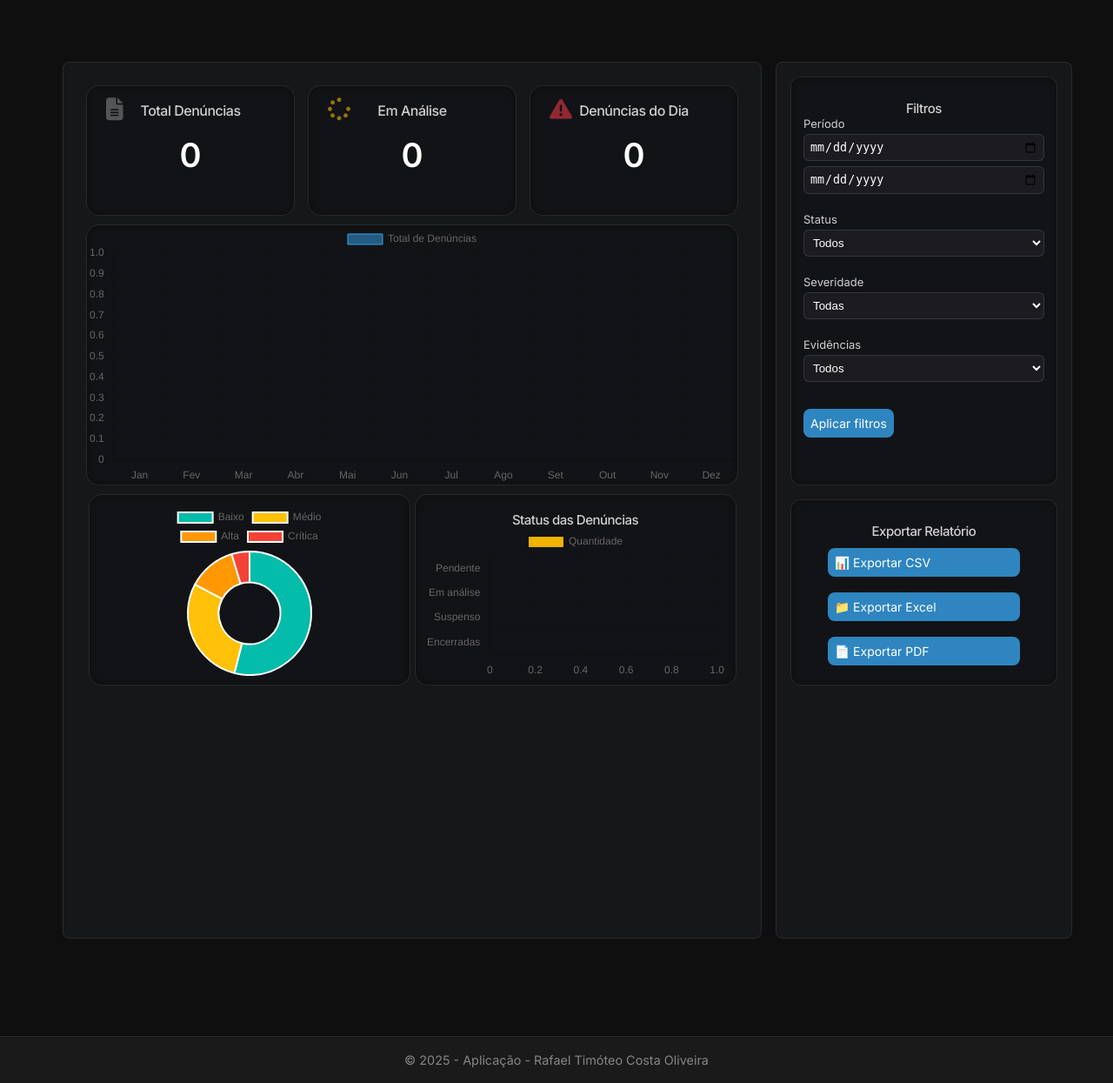
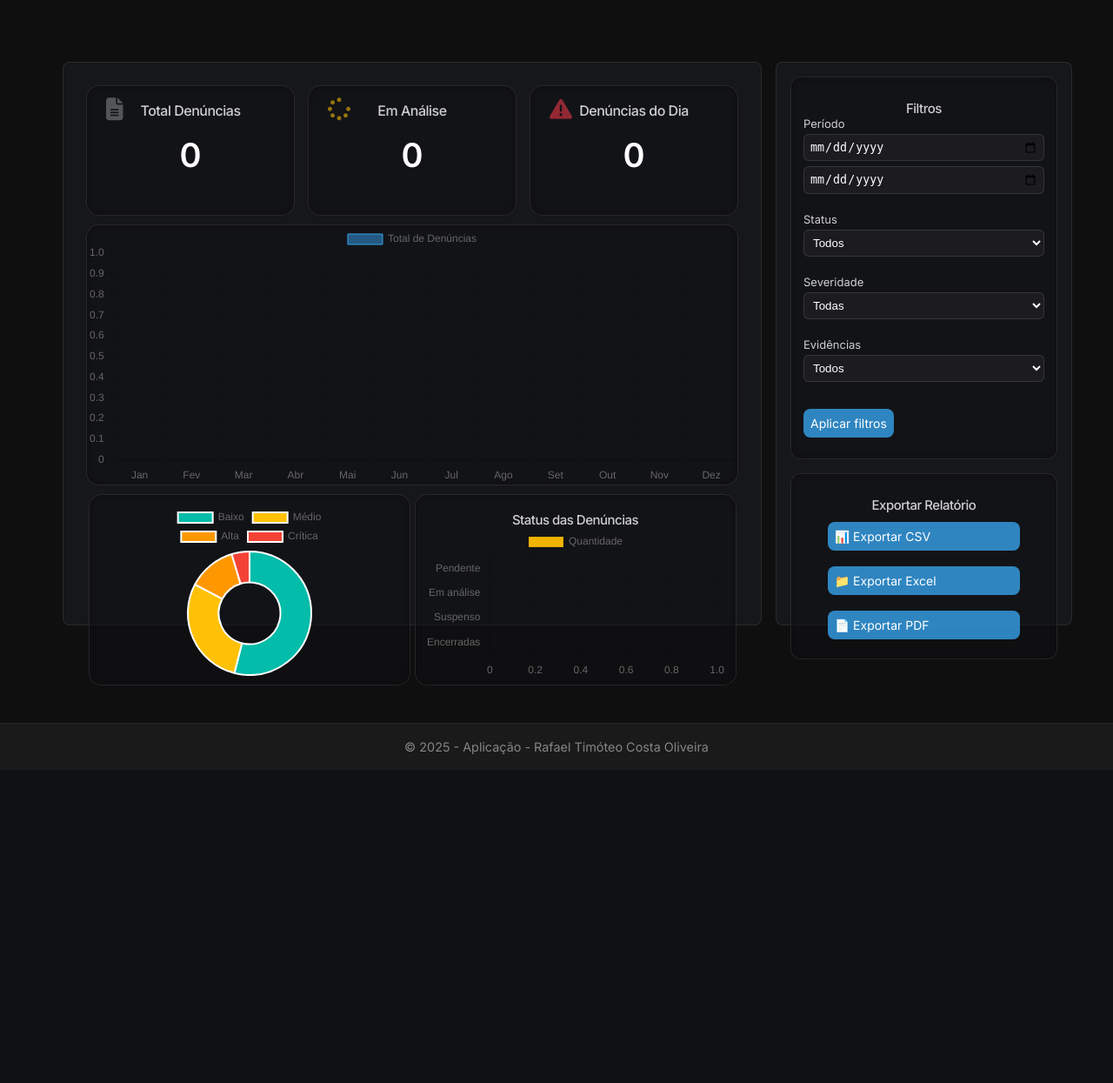
Before and after one commit to Timoteo-Dev-HD/Fomulario_de_Registro_de_Denuncias, a Flask app: page /admin/dashboard in a window 1280 px wide. Shown: the part 92-1337 px from the top of the page at 87% size. After the commit the page ends 959 px from the top, so only its background shows below. Run offline with Flask 3, Linux system fonts and the light colour scheme; the visitor is signed in with stand-in values (Sample User, id 1); data that the repository does not hold is empty.

Commit message:
feat: Ajuste na altura do dashboard

```diff
--- a/src/views/static/css/dashboard.css
+++ b/src/views/static/css/dashboard.css
@@ -5,7 +5,7 @@
 main {
   display: flex;
   width: 100%;
-  height: 130vh; /* ocupa a altura da tela */
+  height: 85vh; /* ocupa a altura da tela */
 
   gap: 16px;     /* espaço entre colunas (opcional) */
   padding: 16px; /* margem interna */
```
